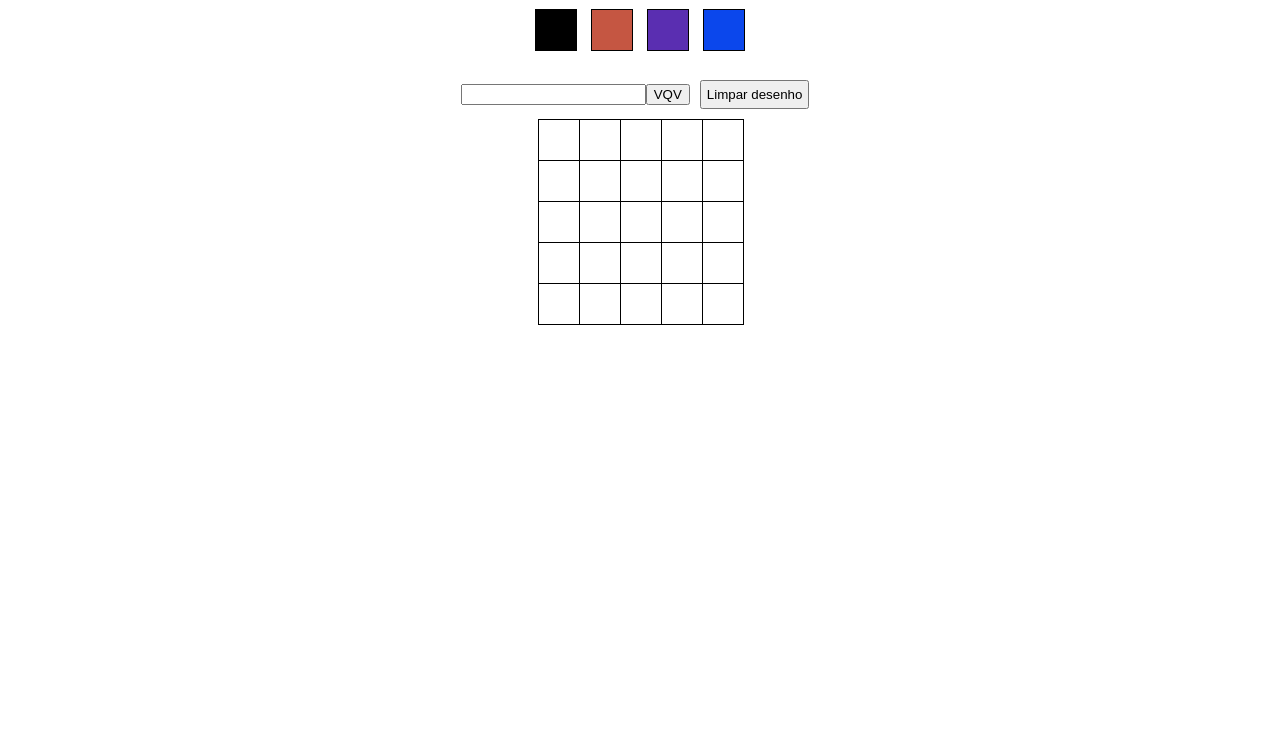
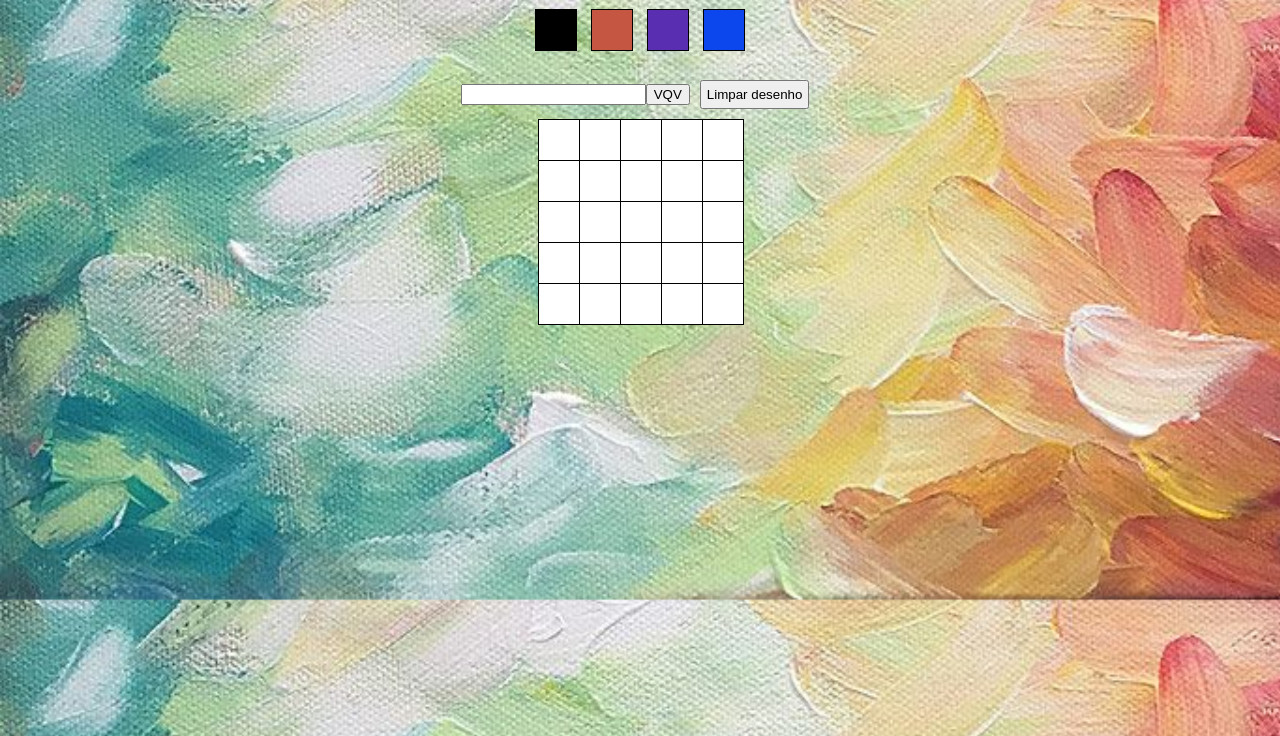
Before and after one commit to carolbenichio/pixels-art, a plain HTML site: page index.html in a window 1280 px wide. Shown: the part 64-800 px from the top of the page. Drawn offline with Linux system fonts and the light colour scheme.

Commit message:
Estilizando Pixels Art

```diff
--- a/index.html
+++ b/index.html
@@ -4,7 +4,7 @@
   <meta charset="UTF-8">
   <meta http-equiv="X-UA-Compatible" content="IE=edge">
   <meta name="viewport" content="width=device-width, initial-scale=1.0">
-  <title>Document</title>
+  <title>Pixels Art!</title>
   <link rel='stylesheet' href="style.css">
   <script src='script.js'></script>
 </head>
--- a/style.css
+++ b/style.css
@@ -1,6 +1,12 @@
 * {
 	margin: 0;
 	text-align: center;
+}
+
+body {
+	background-image: url("efdeae709ea42996e8413c58b4cf39fb.jpg");
+	background-size: cover;
+	background-size: 1500px;
 }
 
 /* body {
```
Also changed, not shown: efdeae709ea42996e8413c58b4cf39fb.jpg (added). Lines whose indentation alone changed are shown as unchanged.
